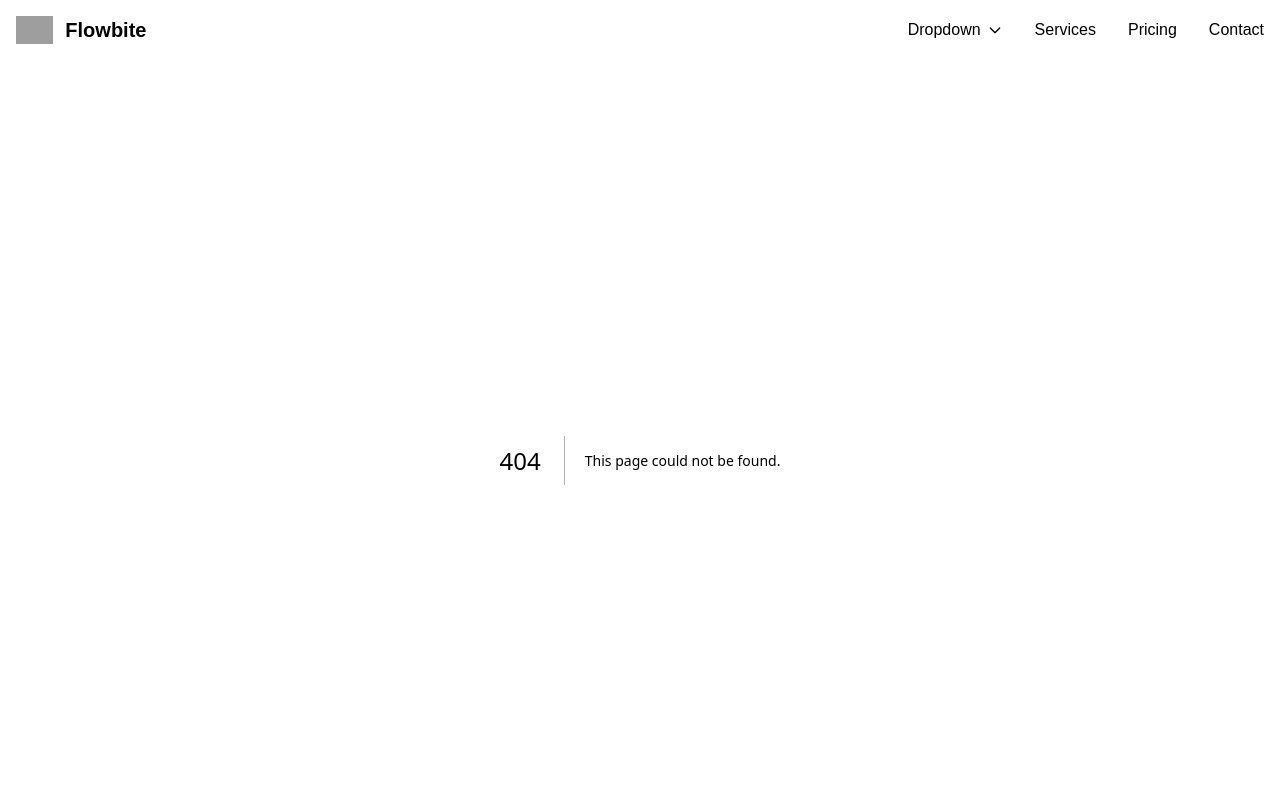
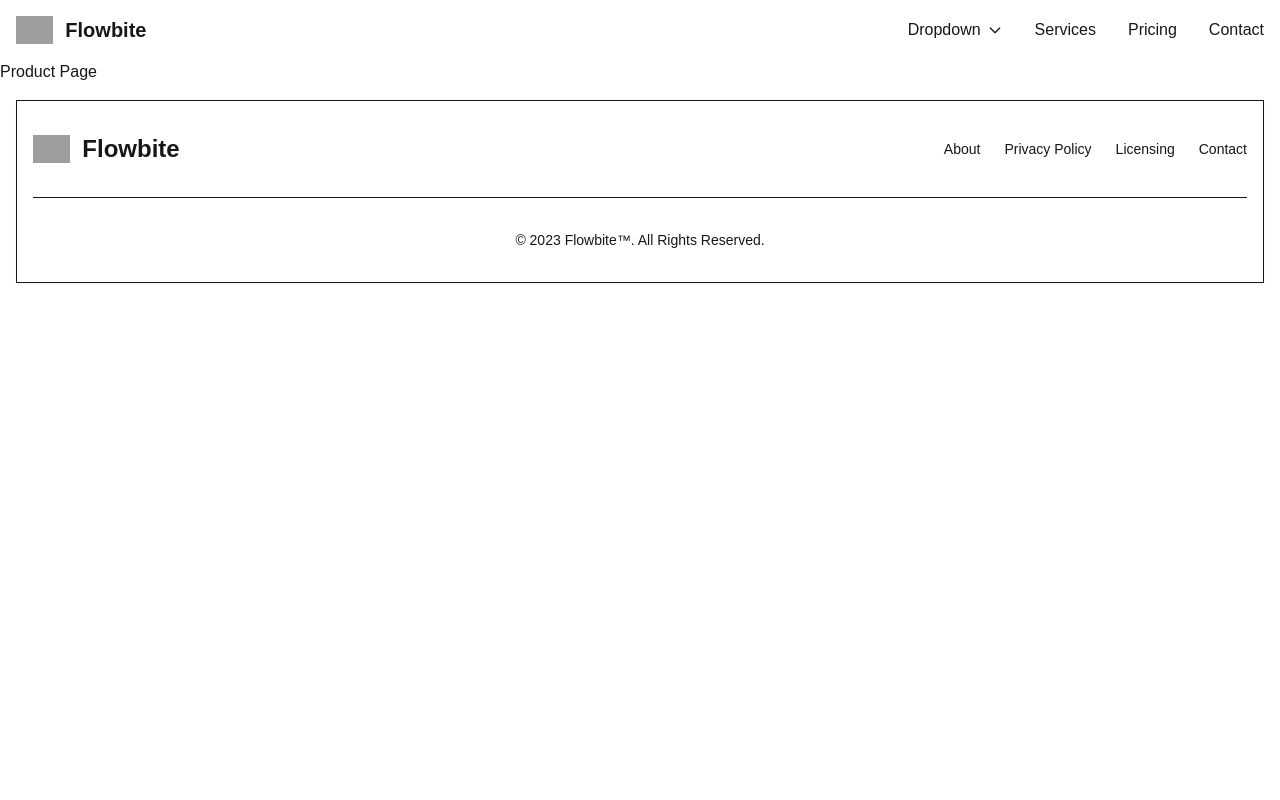
Before and after one commit to Karsun07/next-js-learning, a Next.js app: page /product in a window 1280 px wide. Before the commit this address had no page. Shown: the top 800 px of the page. Built offline with nearby package versions, Linux system fonts and the light colour scheme; grey boxes are pictures that could not be loaded.

Commit message:
product route is added

```diff
--- /dev/null
+++ b/src/app/product/page.js
@@ -0,0 +1,6 @@
+import React from "react";
+export default function Product () {
+    return (
+        <h1>Product Page</h1>
+    )
+}
```
